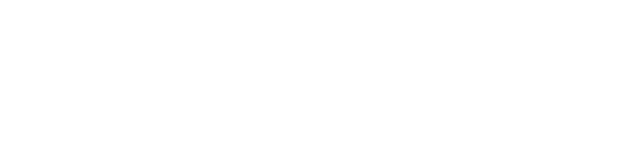
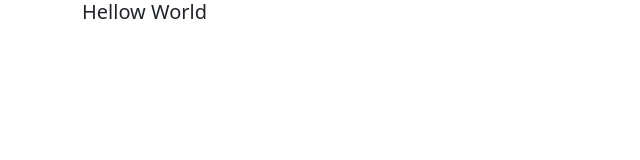
Before and after one commit to fred1474/test, a plain HTML site: page public/index.html in a window 1280 px wide. Shown: the whole page, without its empty margins (0-640 px from the left). Drawn offline with nearby package versions, Linux system fonts and the light colour scheme.

Commit message:
2 commit

```diff
--- a/public/index.html
+++ b/public/index.html
@@ -22,7 +22,11 @@
         <header>
             <!-- place navbar here -->
         </header>
-        <main></main>
+        <main>
+            <div class="container">
+                <p class="h5">Hellow World</p>
+            </div>
+        </main>
         <footer>
             <!-- place footer here -->
         </footer>
```
